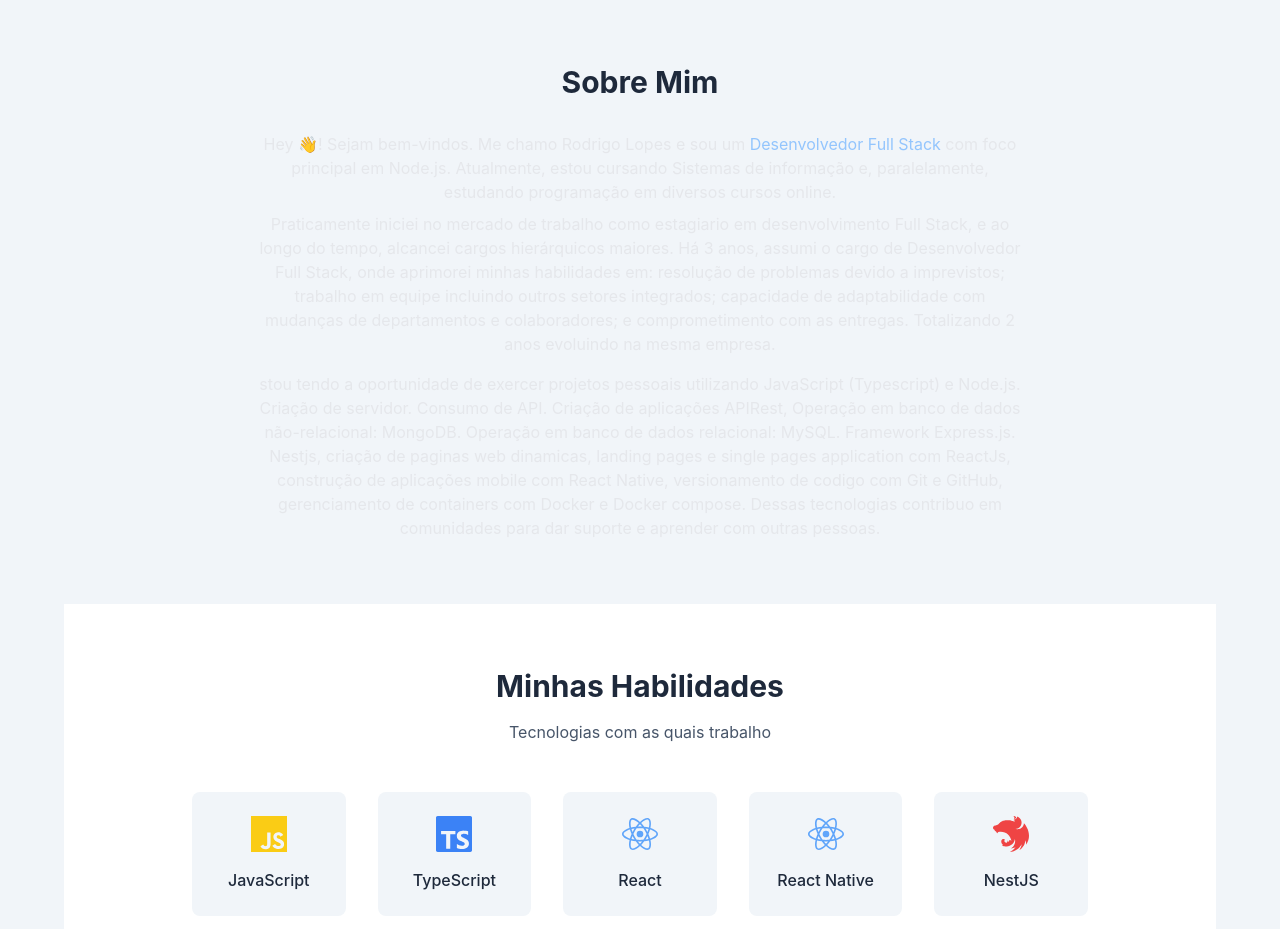
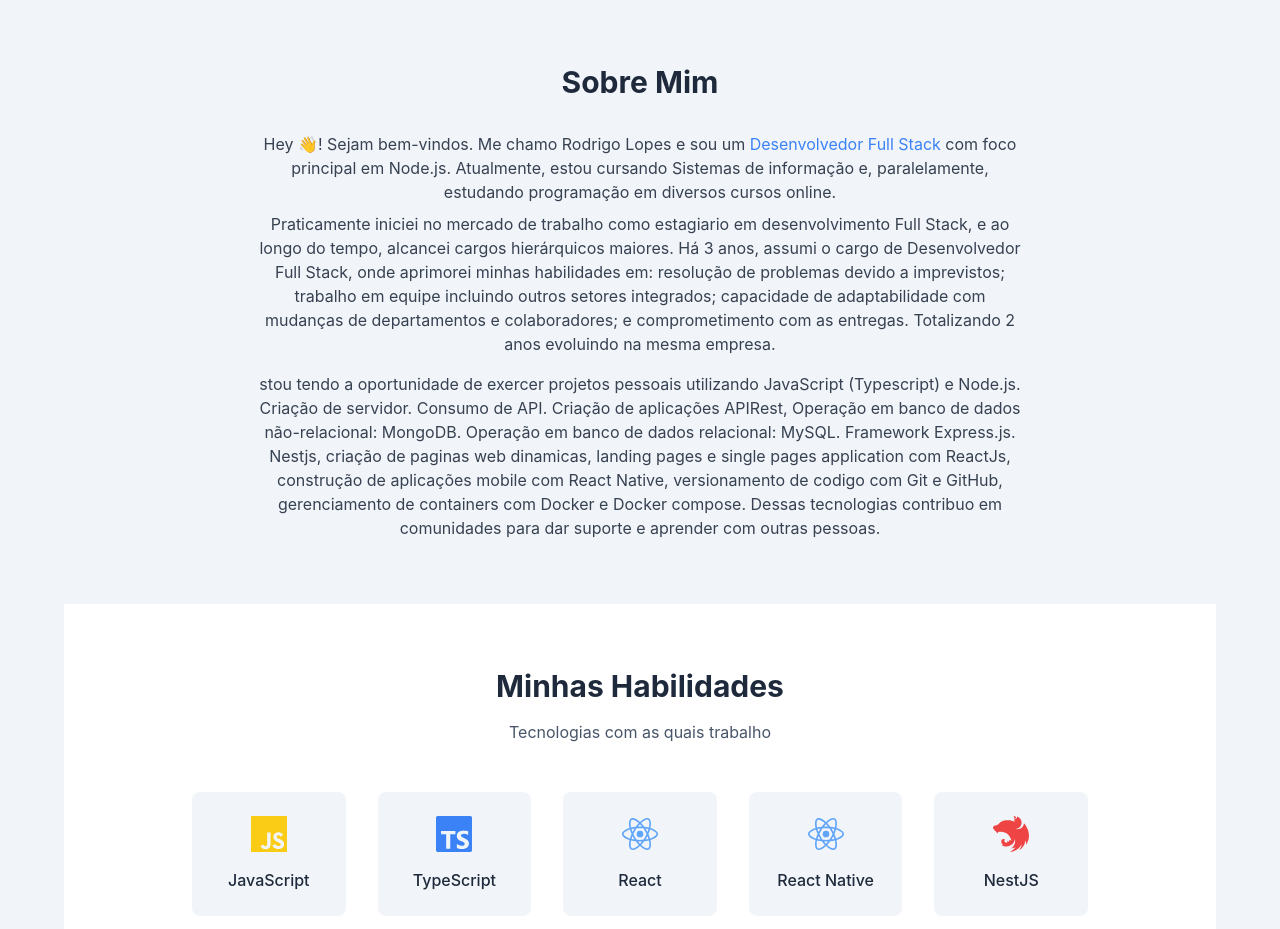
Before and after one commit to RodrigoPaulaLopes/portfolio-rodrigo, a React (Vite) app: page / in a window 1280 px wide. Shown: the part 800-1729 px from the top of the page. Built offline with nearby package versions, Linux system fonts and the light colour scheme.

Commit message:
style: :lipstick: Atualizando cores de texto no componente About

```diff
--- a/src/components/About.tsx
+++ b/src/components/About.tsx
@@ -17,13 +17,13 @@ const About = () => {
         className="max-w-3xl mx-auto text-center"
       >
         <h2 className="text-3xl font-bold mb-8">Sobre Mim</h2>
-        <p className="text-gray-200 mb-2">
-          Hey 👋! Sejam bem-vindos. Me chamo Rodrigo Lopes e sou um <span className='text-accent'>Desenvolvedor Full Stack</span> com foco principal em Node.js. Atualmente, estou cursando Sistemas de informação e, paralelamente, estudando programação em diversos cursos online.
+        <p className="text-gray-700 mb-2">
+          Hey 👋! Sejam bem-vindos. Me chamo Rodrigo Lopes e sou um <span className='text-secondary'>Desenvolvedor Full Stack</span> com foco principal em Node.js. Atualmente, estou cursando Sistemas de informação e, paralelamente, estudando programação em diversos cursos online.
         </p>
-        <p className="text-gray-200 mb-4">
+        <p className="text-gray-700 mb-4">
           Praticamente iniciei no mercado de trabalho como estagiario em desenvolvimento Full Stack, e ao longo do tempo, alcancei cargos hierárquicos maiores. Há 3 anos, assumi o cargo de Desenvolvedor Full Stack, onde aprimorei minhas habilidades em: resolução de problemas devido a imprevistos; trabalho em equipe incluindo outros setores integrados; capacidade de adaptabilidade com mudanças de departamentos e colaboradores; e comprometimento com as entregas. Totalizando 2 anos evoluindo na mesma empresa.
         </p>
-        <p className="text-gray-200">
+        <p className="text-gray-700">
           stou tendo a oportunidade de exercer projetos pessoais utilizando JavaScript (Typescript) e Node.js. Criação de servidor. Consumo de API. Criação de aplicações APIRest, Operação em banco de dados não-relacional: MongoDB. Operação em banco de dados relacional: MySQL. Framework Express.js. Nestjs, criação de paginas web dinamicas, landing pages e single pages application com ReactJs, construção de aplicações mobile com React Native, versionamento de codigo com Git e GitHub, gerenciamento de containers com Docker e Docker compose. Dessas tecnologias contribuo em comunidades para dar suporte e aprender com outras pessoas.
         </p>
 
```
